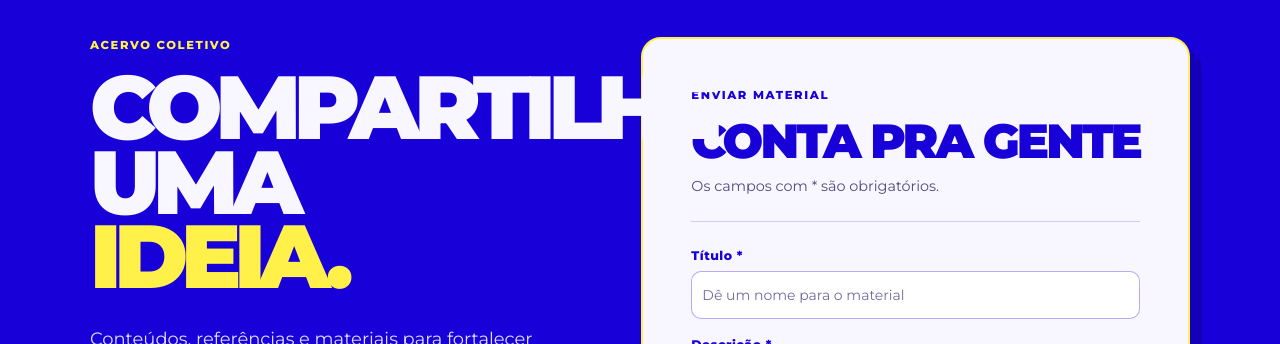
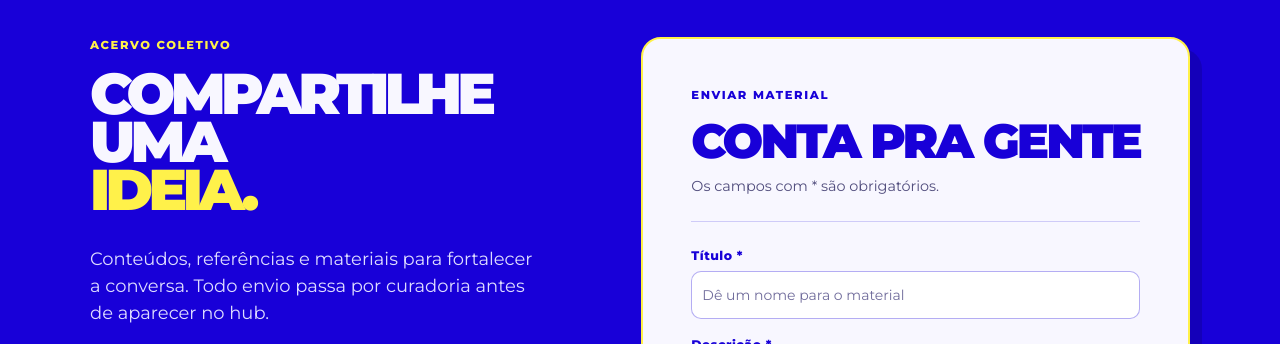
Before and after one commit to tech-contra-flavio-bolsonaro/tech-contra-flavio-bolsonaro-web, a Next.js app: page /enviar in a window 1280 px wide. Shown: the part 158-502 px from the top of the page. Built offline with nearby package versions, Linux system fonts and the light colour scheme; no server answers.

Commit message:
fix: prevent submission header overlap

```diff
--- a/app/globals.css
+++ b/app/globals.css
@@ -69,9 +69,9 @@ section > p:not(:first-child) { max-width: 36rem; font-size: 1.2rem; line-height
 .upload-form :disabled { cursor: not-allowed; opacity: .55; }
 .form-hint, .form-message { margin: .25rem 0; font-size: .85rem; line-height: 1.35; }
 .submission-page { display: grid; grid-template-columns: minmax(0, .9fr) minmax(28rem, 1.1fr); gap: clamp(3rem, 8vw, 8rem); align-items: start; min-height: calc(100svh - 80px); padding-block: clamp(4rem, 9vw, 8rem); border-top: 0; }
-.submission-intro { position: sticky; top: 2rem; max-width: 34rem; }
+.submission-intro { position: sticky; top: 2rem; min-width: 0; max-width: 34rem; }
 .submission-eyebrow, .submission-panel-heading > p { margin: 0 0 1rem; color: var(--tech-yellow); font-size: .72rem; font-weight: 800; letter-spacing: .14em; }
-.submission-intro h1 { max-width: 7ch; color: #f8f7ff; font-size: clamp(3.75rem, 7vw, 7rem); }
+.submission-intro h1 { max-width: 7ch; color: #f8f7ff; font-size: clamp(3rem, 4.5vw, 4.75rem); }
 .submission-intro h1 span { color: var(--tech-yellow); }
 .submission-lede { max-width: 31rem; margin: 2rem 0 0; color: var(--tech-card-muted); font-size: clamp(1.1rem, 1.4vw, 1.3rem); line-height: 1.5; }
 .submission-steps { display: grid; gap: 1.15rem; margin: 3rem 0 0; padding: 0; list-style: none; }
@@ -80,7 +80,7 @@ section > p:not(:first-child) { max-width: 36rem; font-size: 1.2rem; line-height
 .submission-steps div { display: grid; gap: .2rem; }
 .submission-steps strong { color: #f8f7ff; font-size: .95rem; }
 .submission-steps small { color: var(--tech-card-muted); font-size: .85rem; line-height: 1.35; }
-.submission-panel { padding: clamp(1.5rem, 4vw, 3rem); border: 2px solid var(--tech-yellow); border-radius: 1.25rem; background: #f8f7ff; box-shadow: 12px 12px 0 rgb(0 0 0 / 14%); color: var(--tech-blue); }
+.submission-panel { position: relative; z-index: 1; padding: clamp(1.5rem, 4vw, 3rem); border: 2px solid var(--tech-yellow); border-radius: 1.25rem; background: #f8f7ff; box-shadow: 12px 12px 0 rgb(0 0 0 / 14%); color: var(--tech-blue); }
 .submission-panel-heading { padding-bottom: 1.5rem; border-bottom: 1px solid rgb(24 0 216 / 18%); }
 .submission-panel-heading > p { color: var(--tech-blue); }
 .submission-panel-heading h2 { max-width: none; color: var(--tech-blue); font-size: clamp(2rem, 4vw, 3rem); letter-spacing: -.06em; line-height: .9; }
```
Also changed, not shown: 2 other files (tests, documents, lock files or other folders).
